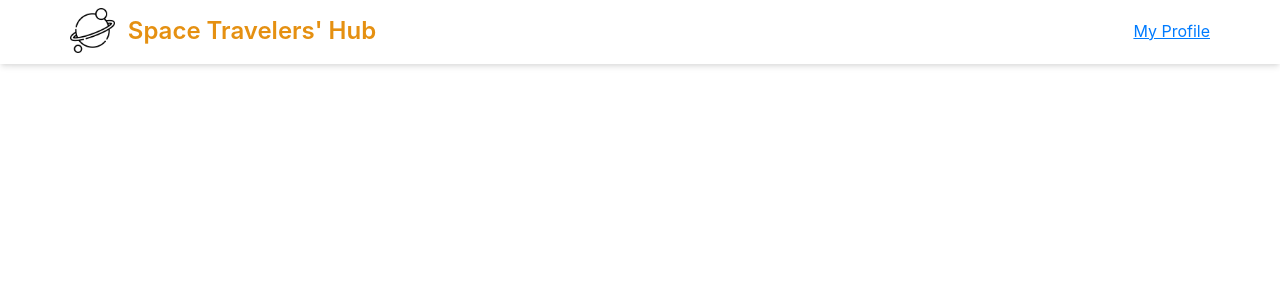
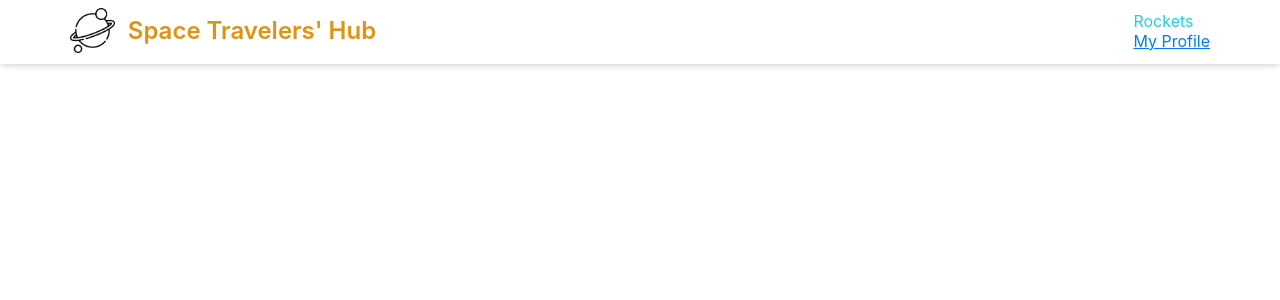
Before and after one commit to NitBravoA92/space-travelers-hub, a React (Create React App) app: page /my-profile in a window 1280 px wide. Shown: the top 300 px of the page. Built offline with nearby package versions, Linux system fonts and the light colour scheme.

Commit message:
Modify the haeder

```diff
--- a/src/components/Header.jsx
+++ b/src/components/Header.jsx
@@ -8,6 +8,7 @@ const Header = () => (
       <nav className="navbar">
         <AppLogo />
         <ul id="navigation">
+          <MenuLink url="/rockets" pageName="Rockets" />
           <MenuLink url="/my-profile" pageName="My Profile" />
         </ul>
       </nav>
```
